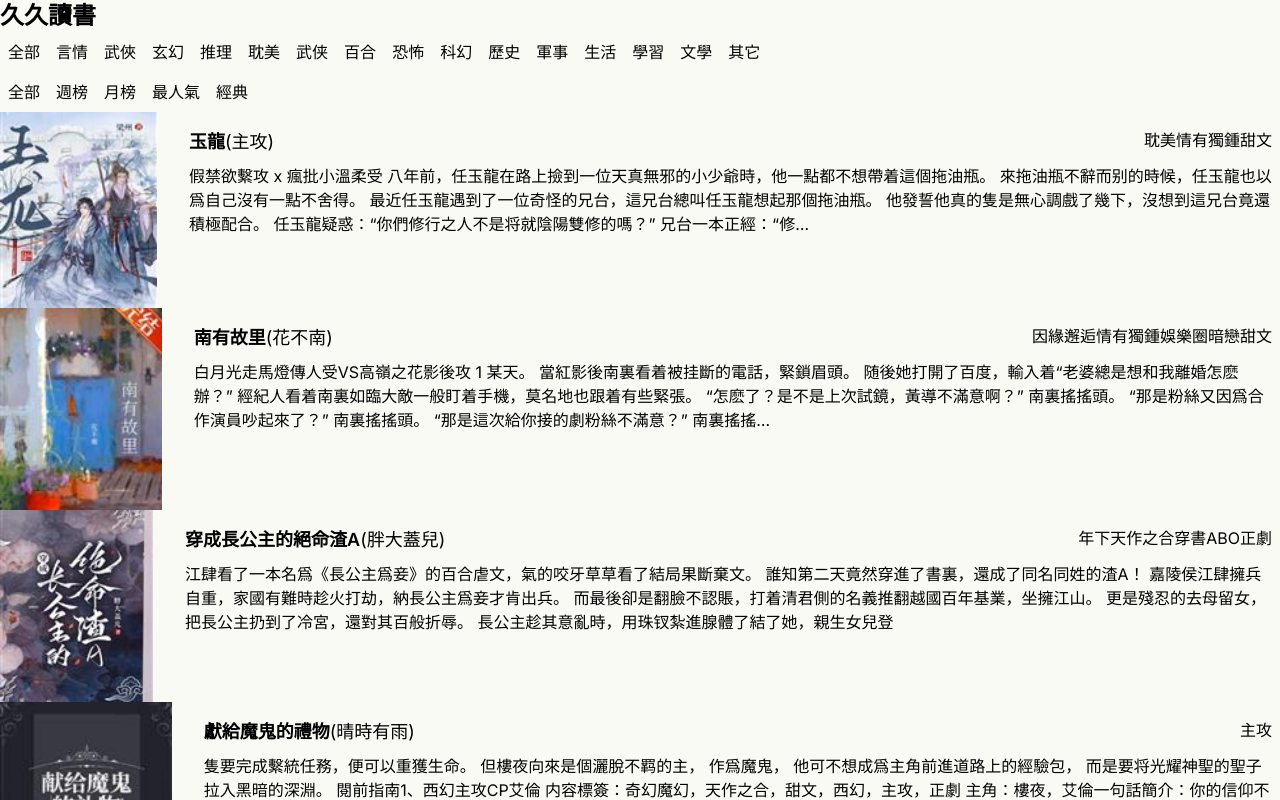
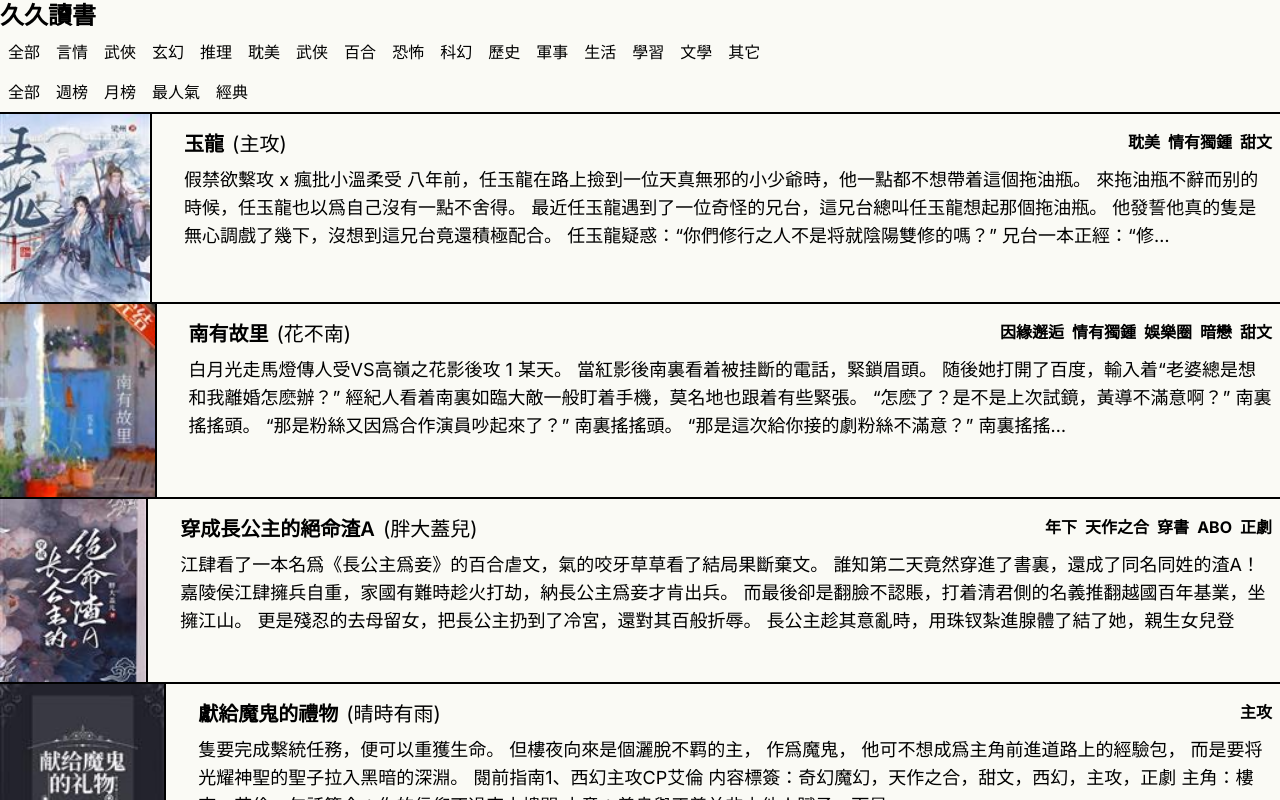
Before and after one commit to arthur-zheng/99read.me.web, a Next.js app: page / in a window 1280 px wide. Shown: the top 800 px of the page. Built offline with nearby package versions, Linux system fonts and the light colour scheme.

Commit message:
Styles for summary list

```diff
--- a/app/components/bookSummaryList.tsx
+++ b/app/components/bookSummaryList.tsx
@@ -22,22 +22,30 @@ const BookSummaryList: React.FC<BookListProps> = ({ bookSummaries }) => {
   return (
     <div>
       {bookSummaries.map((bookSummary, index) => (
-        <div key={index} className="flex">
+        <div
+          key={index}
+          className="flex border-t-2 border-black last:border-b-2"
+        >
           <Image
-            width={400}
+            width={430}
             height={337}
             src={bookSummary.cover}
+            className="border-black border-l-3 border-r-2"
             alt={`Book cover for ${bookSummary.title}`}
           />
-          <div className="pl-6 py-4">
+          <div className="pl-6 py-4 flex-auto">
             <div className="flex px-2">
-              <div className="flex-auto text-lg">
+              <div className="flex-auto text-xl">
                 <span className="font-semibold">{bookSummary.title}</span>
-                <span className="">{`(${bookSummary.author})`}</span>
+                <span className="pl-2">{`(${bookSummary.author})`}</span>
               </div>
-              {bookSummary.tags}
+              {bookSummary.tags.map((tag, index) => (
+                <span className="font-bold inline-block pl-2" key={index}>
+                  {tag}
+                </span>
+              ))}
             </div>
-            <p className="p-2">{bookSummary.summary}</p>
+            <p className="p-2 text-lg">{bookSummary.summary}</p>
           </div>
         </div>
       ))}
```
